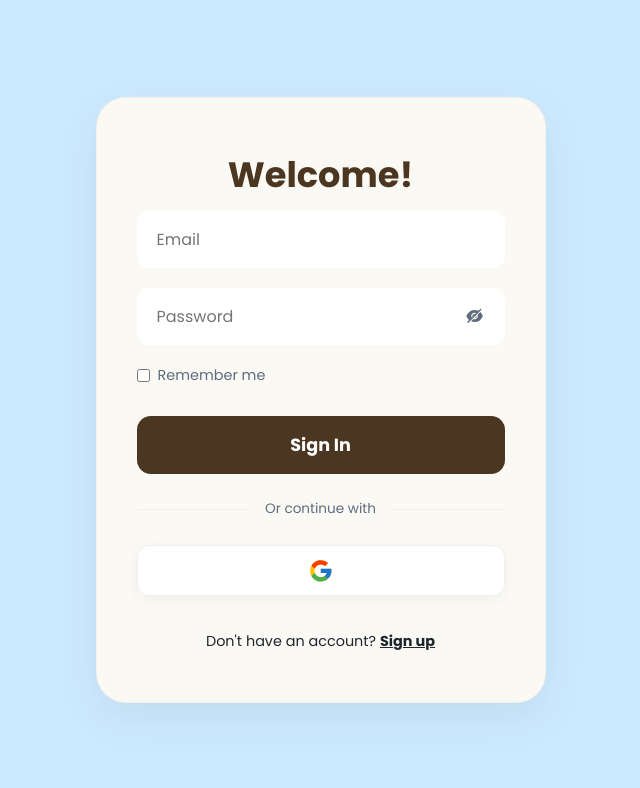
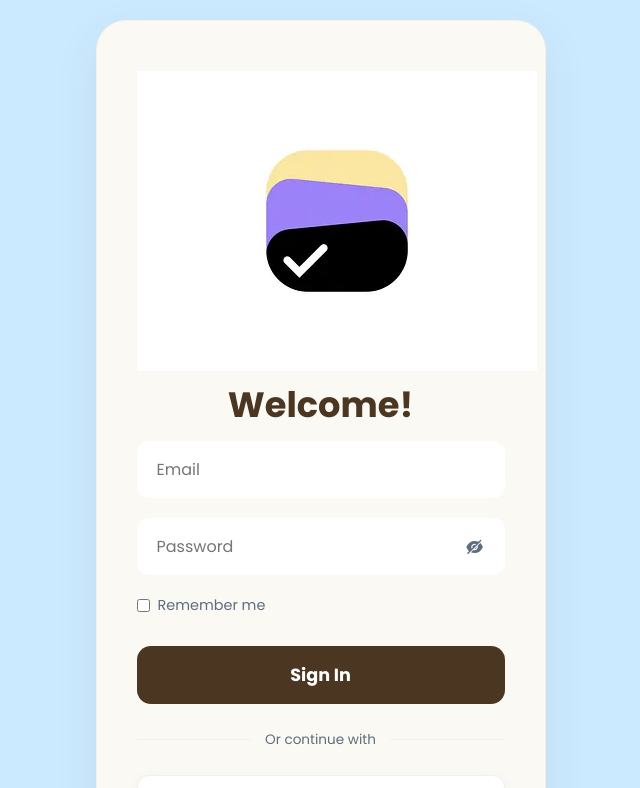
Before and after one commit to Asfand-raja/frontend-todoApp, a React (Create React App) app: page / in a window 1280 px wide. Shown: the top 788 px of the page, without its empty margins (312-952 px from the left). Built offline with nearby package versions, Linux system fonts and the light colour scheme.

Commit message:
Update branding and fix login flow

```diff
--- a/public/index.html
+++ b/public/index.html
@@ -1,14 +1,12 @@
 <!DOCTYPE html>
 <html lang="en">
+
 <head>
   <meta charset="utf-8" />
   <link rel="icon" href="%PUBLIC_URL%/favicon.ico" />
   <meta name="viewport" content="width=device-width, initial-scale=1" />
   <meta name="theme-color" content="#000000" />
-    <meta
-      name="description"
-      content="Web site created using create-react-app"
-    />
+  <meta name="description" content="Todo App - Organize your tasks efficiently" />
   <link rel="apple-touch-icon" href="%PUBLIC_URL%/logo192.png" />
   <!--
       manifest.json provides metadata used when your web app is installed on a
@@ -24,8 +22,9 @@
       work correctly both with client-side routing and a non-root public URL.
       Learn how to configure a non-root public URL by running `npm run build`.
     -->
-    <title>React App</title>
+  <title>Todo App</title>
 </head>
+
 <body>
   <noscript>You need to enable JavaScript to run this app.</noscript>
   <div id="root"></div>
@@ -40,4 +39,5 @@
       To create a production bundle, use `npm run build` or `yarn build`.
     -->
 </body>
+
 </html>
--- a/src/pages/LoginPage.jsx
+++ b/src/pages/LoginPage.jsx
@@ -5,6 +5,7 @@ import { AiFillEyeInvisible, AiFillEye } from 'react-icons/ai';
 import { BsArrowLeft } from 'react-icons/bs';
 import { toast } from 'react-toastify';
 import { loginUser, registerUser, verifyEmail, resendVerificationCode } from '../utils/HandleApi';
+import logo from '../logo.webp';
 
 const LoginPage = ({ isSignup = false }) => {
   const navigate = useNavigate();
@@ -126,6 +127,9 @@ const LoginPage = ({ isSignup = false }) => {
             <BsArrowLeft />
           </div>
         )}
+        <div className="logo-container">
+          <img src={logo} alt="Todo App Logo" className="login-logo" />
+        </div>
         <h1 className="welcome-text">{isSignup ? "Join Us!" : "Welcome!"}</h1>
         {isSignup && <p className="description">Kick in! Leave procrastination behind.</p>}
 
```
Also changed, not shown: public/logo.webp (added), public/manifest.json, src/logo.webp (added). Lines whose indentation alone changed are shown as unchanged.
